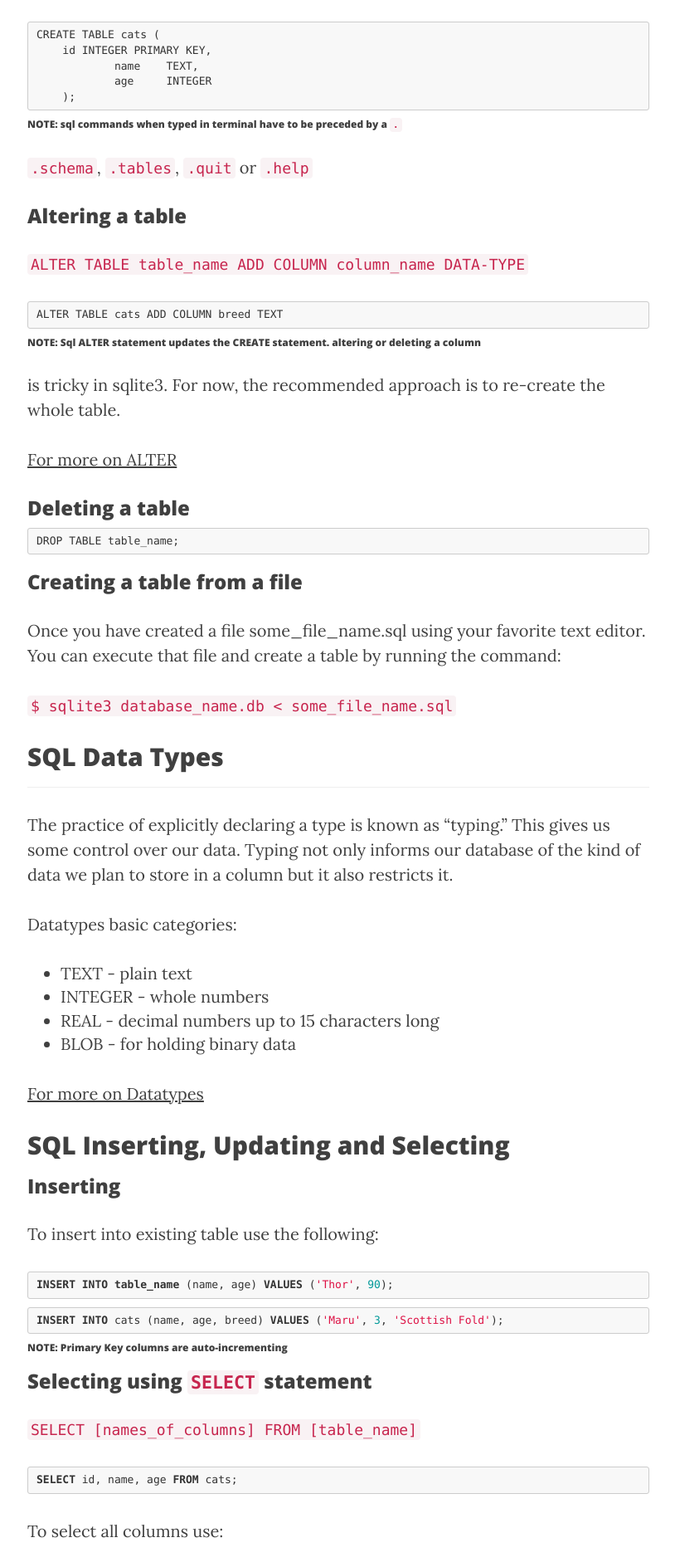
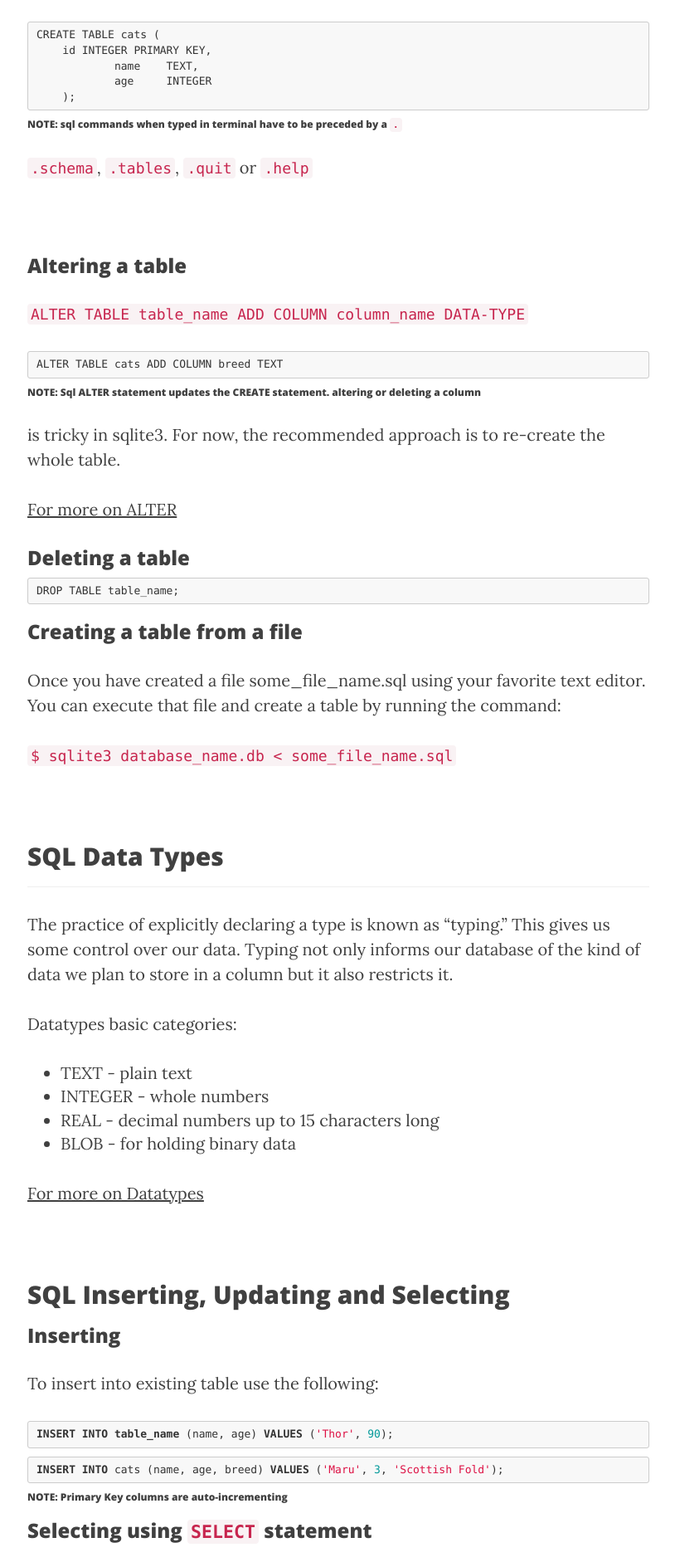
Before and after one commit to agarrharr/ozPop.github.io, a Jekyll site: the page built from _posts/2016-07-21-SQL-Basics.md, in a window 1280 px wide. Shown: the part 1010-2898 px from the top of the page at 83% size, without its empty margins (232-1046 px from the left). Built offline with Jekyll 4.4.1, drawn with Linux system fonts in a browser that asks for light colours; nearby versions of some CDN libraries.

Commit message:
edit content layout

````diff
--- a/_posts/2016-07-21-SQL-Basics.md
+++ b/_posts/2016-07-21-SQL-Basics.md
@@ -35,6 +35,8 @@ CREATE TABLE cats (
 
 `.schema`, `.tables`, `.quit` or `.help`
 
+<br>
+
 ### Altering a table
 
 `ALTER TABLE table_name ADD COLUMN column_name DATA-TYPE`
@@ -49,6 +51,8 @@ is tricky in sqlite3. For now, the recommended approach is to re-create the whol
 
 [For more on ALTER](https://www.sqlite.org/lang_altertable.html)
 
+<p></p>
+
 ### Deleting a table
 
 ```Sql
@@ -61,6 +65,8 @@ Once you have created a file some_file_name.sql using your favorite text editor.
 You can execute that file and create a table by running the command:
 
 `$ sqlite3 database_name.db < some_file_name.sql`
+
+<br>
 
 ## SQL Data Types
 
@@ -78,6 +84,8 @@ Datatypes basic categories:
 * BLOB - for holding binary data
 
 [For more on Datatypes](http://www.sqlite.org/datatype3.html)
+
+<br>
 
 ## SQL Inserting, Updating and Selecting
 
@@ -100,8 +108,6 @@ INSERT INTO cats (name, age, breed) VALUES ('Maru', 3, 'Scottish Fold');
 
 `SELECT [names_of_columns] FROM [table_name]`
 
-
-
 ```sql
 SELECT id, name, age FROM cats;
 ```
@@ -123,6 +129,8 @@ SELECT name FROM cats;
 SELECT DISTICT name FROM cats;
 ```
 
+<p></p>
+
 ### Selecting based on conditions with `WHERE` clause
 
 `SELECT * FROM [table name] WHERE [column name] = [some value];`
@@ -137,6 +145,8 @@ SELECT * FROM cats WHERE name = "Maru";
 ```sql
 SELECT * FROM cats WHERE age < 2;
 ```
+
+<p></p>
 
 ### Updating data using `UPDATE` keyword
 
@@ -154,6 +164,8 @@ UPDATE cats SET name = "Hana" WHERE name = "Hannah";
 DELETE FROM cats WHERE id = 3;
 ```
 
+<br>
+
 ## Basic SQL Queries
 
 ----
@@ -169,6 +181,7 @@ DELETE FROM cats WHERE id = 3;
 # or
 .width NUM1, NUM2 # customize column width
 ```
+<p></p>
 
 ### ORDER BY
 
@@ -184,6 +197,7 @@ SELECT * FROM cats ORDER BY age;
 ```sql
 SELECT * FROM cats ORDER BY age DESC;
 ```
+<p></p>
 
 ### LIMIT
 
@@ -192,6 +206,7 @@ SELECT * FROM cats ORDER BY age DESC;
 ```sql
 SELECT * FROM cats ORDER BY age DESC LIMIT 1;
 ```
+<p></p>
 
 ### BETWEEN
 
@@ -200,6 +215,7 @@ SELECT * FROM cats ORDER BY age DESC LIMIT 1;
 ```sql
 SELECT name FROM cats WHERE age BETWEEN 1 AND 3;
 ```
+<p></p>
 
 ### NULL
 
@@ -212,6 +228,7 @@ We can select using NULL too
 ```sql
 SELECT * FROM cats WHERE name IS NULL;
 ```
+<br>
 
 ## Aggregate functions COUNT and GROUP BY
 
@@ -236,6 +253,7 @@ SELECT COUNT(name) FROM cats;
 ```sql
 SELECT COUNT(*) FROM cats WHERE net_worth > 1000000;
 ```
+<p></p>
 
 ### AVG
 
@@ -251,6 +269,7 @@ SELECT AVG(net_worth) FROM cats;
 ```sql
 SELECT AVG(net_worth) AS average_net_worth FROM cats;
 ```
+<p></p>
 
 ### SUM
 
@@ -261,6 +280,7 @@ SELECT AVG(net_worth) AS average_net_worth FROM cats;
 ```sql
 SELECT SUM(net_worth) FROM cats;
 ```
+<p></p>
 
 ### MIN and MAX
 
@@ -273,6 +293,7 @@ SELECT SUM(net_worth) FROM cats;
 ```sql
 SELECT MIN(net_worth) FROM cats;
 ```
+<p></p>
 
 ### GROUP BY
 
@@ -283,6 +304,7 @@ SELECT breed, COUNT(breed) FROM cats GROUP BY breed;
 ```sql
 SELECT breed, owner_id, COUNT(breed) FROM cats GROUP BY breed, owner_id;
 ```
+<p></p>
 
 ### NOTE ON `SELECT`
 
````
